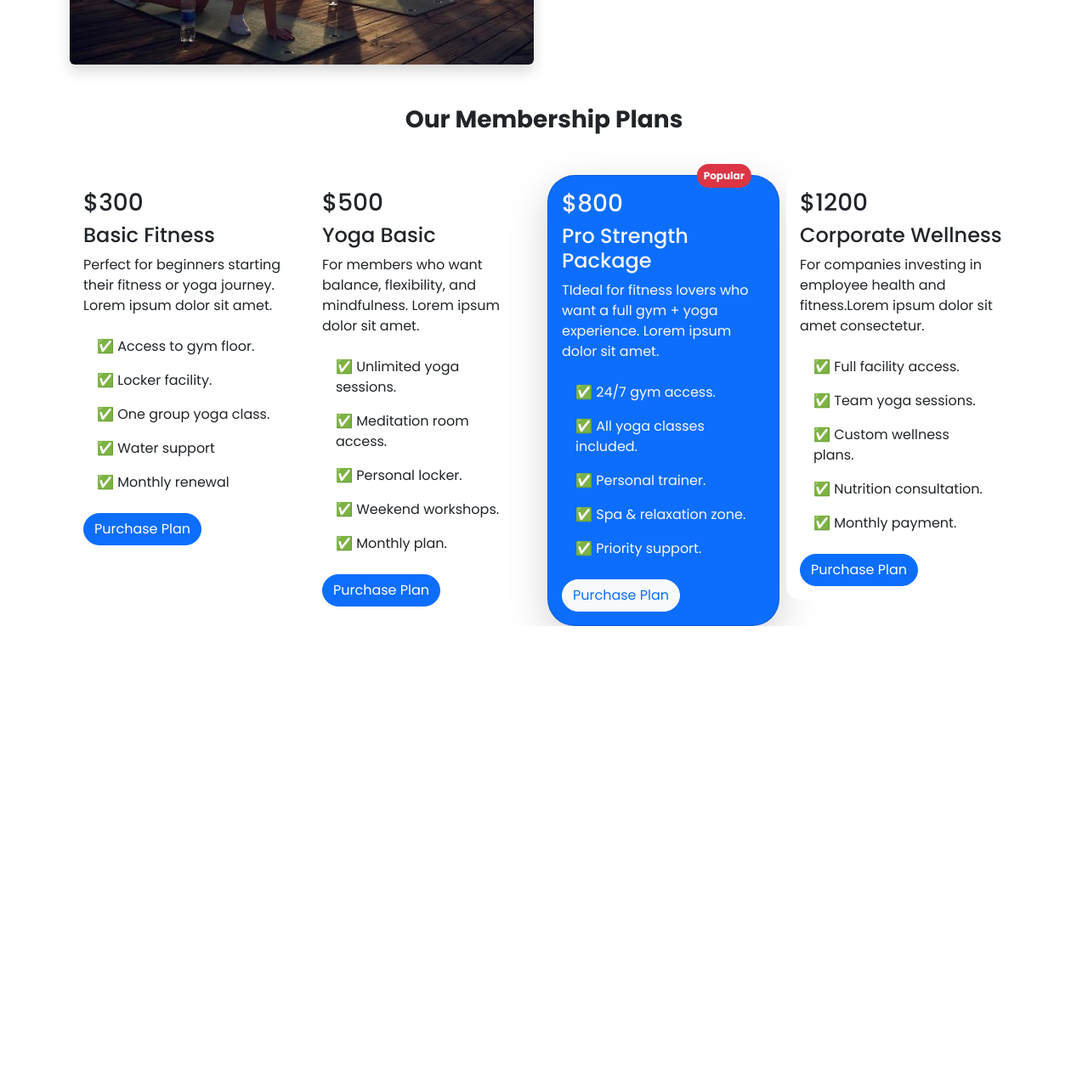
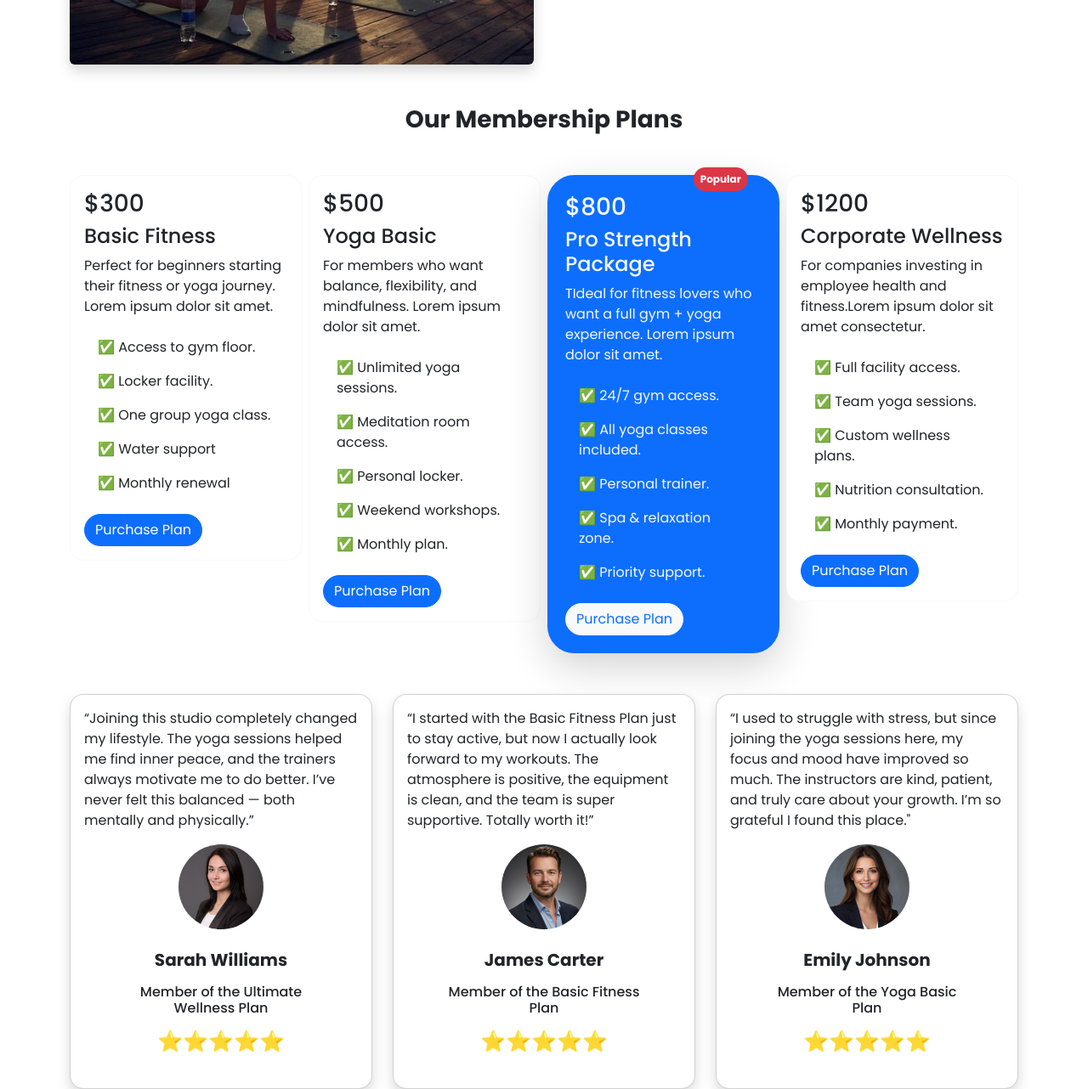
Before and after one commit to fahmidaoyshi/SoulSync-Fitness, a plain HTML site: page index.html in a window 1280 px wide. Shown: the part 1159-2441 px from the top of the page at 85% size. Before the commit the page ends 1896 px from the top, so only its background shows below. Drawn offline with nearby package versions, Linux system fonts and the light colour scheme.

Commit message:
Happy Client

```diff
--- a/index.html
+++ b/index.html
@@ -121,9 +121,9 @@
   <div class="text-center m-4">
       <h3 class="fw-bold mb-5">Our Membership Plans</h3>
   </div>
-  <div class="row row-cols-1 row-cols-md-3 row-cols-lg-4 g-2">
+  <div class="row row-cols-1 row-cols-md-2 row-cols-lg-4 g-2">
     <div class="col">
-    <div class="card border-0 rounded-4">
+    <div class="card border-light rounded-4">
       <div class="card-body">
         <h3 class="card-title">$300</h3>
         <h4 class="card-title">Basic Fitness</h4>
@@ -140,7 +140,7 @@
     </div>
   </div>
   <div class="col">
-    <div class="card border-info border-0 rounded-4">
+    <div class="card border-light rounded-4">
       <div class="card-body">
         <h3 class="card-title">$500</h3>
         <h4 class="card-title">Yoga Basic</h4>
@@ -157,13 +157,13 @@
     </div>
   </div>
   <div class="col">
-    <div class="card text-bg-primary rounded-5 shadow-lg text-light">
+    <div class="card text-bg-primary rounded-5 shadow-lg text-light border-primary border-5">
       <span class="position-absolute top-5 end-0 translate-middle badge rounded-pill bg-danger p-2">
               Popular
       </span>
       <div class="card-body">
         <h3 class="card-title">$800</h3>
-        <h4 class="card-title text-capitalize">Pro Strength Package</h4>
+        <h4 class="card-title">Pro Strength Package</h4>
         <p class="card-text">TIdeal for fitness lovers who want a full gym + yoga experience. Lorem ipsum dolor sit amet.</p>
     <ul class="list-group">
       <li class="list-group-item border-0 bg-primary text-light">✅ 24/7 gym access.</li>
@@ -177,10 +177,10 @@
     </div>
   </div>
   <div class="col">
-    <div class="card border-0 rounded-4">
+    <div class="card border-light rounded-4">
       <div class="card-body">
         <h3 class="card-title">$1200</h3>
-        <h4 class="card-title text-capitalize">Corporate Wellness</h4>
+        <h4 class="card-title">Corporate Wellness</h4>
         <p class="card-text">For companies investing in employee health and fitness.Lorem ipsum dolor sit amet consectetur.</p>
     <ul class="list-group">
       <li class="list-group-item border-0">✅ Full facility access.</li>
@@ -195,6 +195,67 @@
   </div>
 </div>
  </section>
+ <!-- Happy Clients -->
+  <section class="container">
+    <div class="row row-cols-1 row-cols-lg-3 g-4 mt-4">
+  <div class="col">
+    <div class="card rounded-4 shadow">
+      <div class="card-body">
+        <p class="card-text">“Joining this studio completely changed my lifestyle. The yoga sessions helped me find inner peace, and the trainers always motivate me to do better. I’ve never felt this balanced — both mentally and physically.”</p>
+        <div class="text-center">
+          <img src="./image/person-2.png" class="rounded-circle" width="100" height="100" alt="...">
+        </div>
+       <div class="text-center m-4">
+      <h5 class="fw-bold">Sarah Williams</h5>
+      <div class="m-3">
+        <h6 class="text-emphasis">Member of the Ultimate Wellness Plan</h6>
+      </div>
+       <div class="text-center m-3">
+      <h4 class="fw-bold">⭐️⭐️⭐️⭐️⭐️</h4>
+  </div>
+  </div>
+      </div>
+    </div>
+  </div>
+  <div class="col">
+    <div class="card rounded-4 shadow">
+      <div class="card-body">
+        <p class="card-text">“I started with the Basic Fitness Plan just to stay active, but now I actually look forward to my workouts. The atmosphere is positive, the equipment is clean, and the team is super supportive. Totally worth it!”</p>
+        <div class="text-center">
+          <img src="./image/person-1.jpg" class="rounded-circle" width="100" height="100" alt="...">
+        </div>
+       <div class="text-center m-4">
+      <h5 class="fw-bold">James Carter</h5>
+      <div class="m-3">
+        <h6 class="text-emphasis">Member of the Basic Fitness <br> Plan</h6>
+      </div>
+       <div class="text-center m-3">
+      <h4 class="fw-bold">⭐️⭐️⭐️⭐️⭐️</h4>
+  </div>
+  </div>
+      </div>
+    </div>
+  </div>
+  <div class="col">
+    <div class="card rounded-4 shadow">
+      <div class="card-body">
+        <p class="card-text">“I used to struggle with stress, but since joining the yoga sessions here, my focus and mood have improved so much. The instructors are kind, patient, and truly care about your growth. I’m so grateful I found this place."</p>
+        <div class="text-center">
+          <img src="./image/person-3.png" class="rounded-circle" width="100" height="100" alt="...">
+        </div>
+       <div class="text-center m-4">
+      <h5 class="fw-bold">Emily Johnson</h5>
+      <div class="m-3">
+        <h6 class="text-emphasis">Member of the Yoga Basic <br> Plan</h6>
+      </div>
+       <div class="text-center m-3">
+      <h4 class="fw-bold">⭐️⭐️⭐️⭐️⭐️</h4>
+  </div>
+  </div>
+      </div>
+    </div>
+  </div>
+  </section>
 
 
     <script src="https://cdn.jsdelivr.net/npm/bootstrap@5.3.3/dist/js/bootstrap.bundle.min.js"></script>
```
Also changed, not shown: image/person-1.jpg (added), image/person-2.png (added), image/person-3.png (added).
